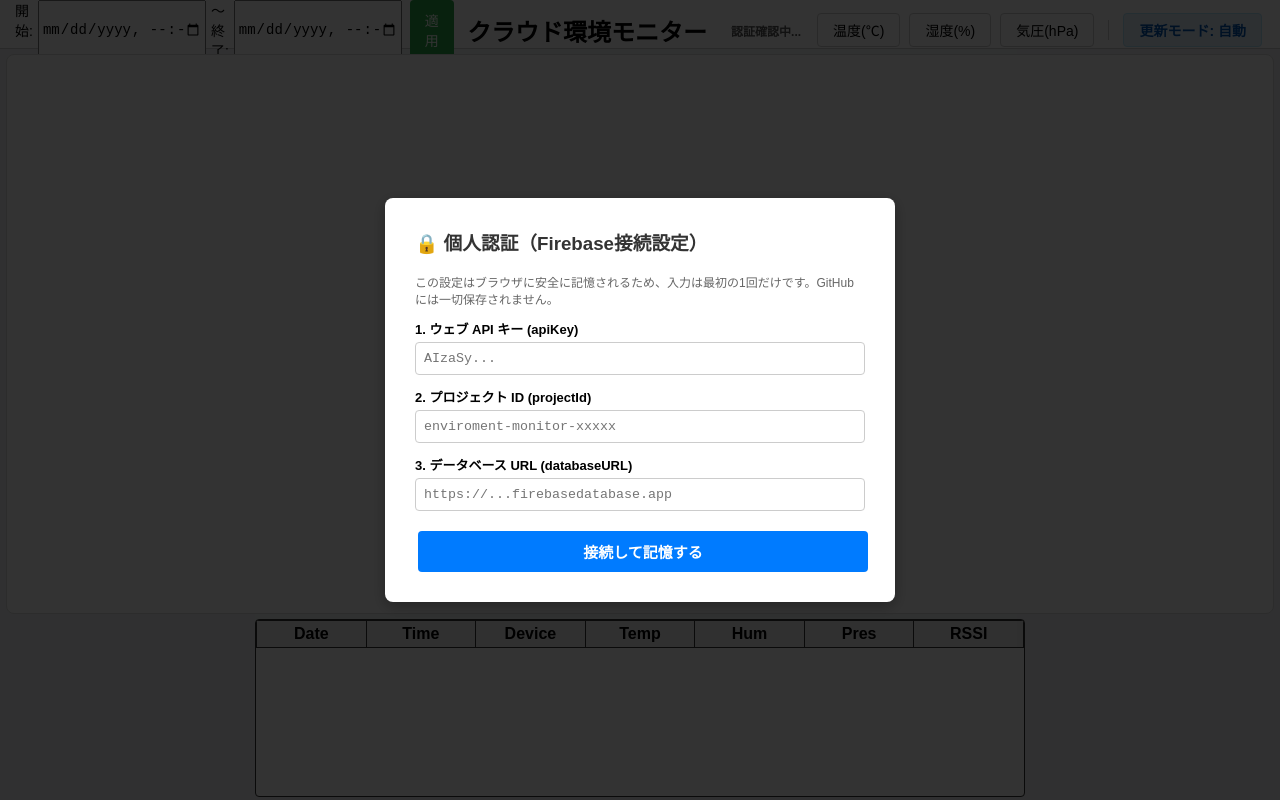
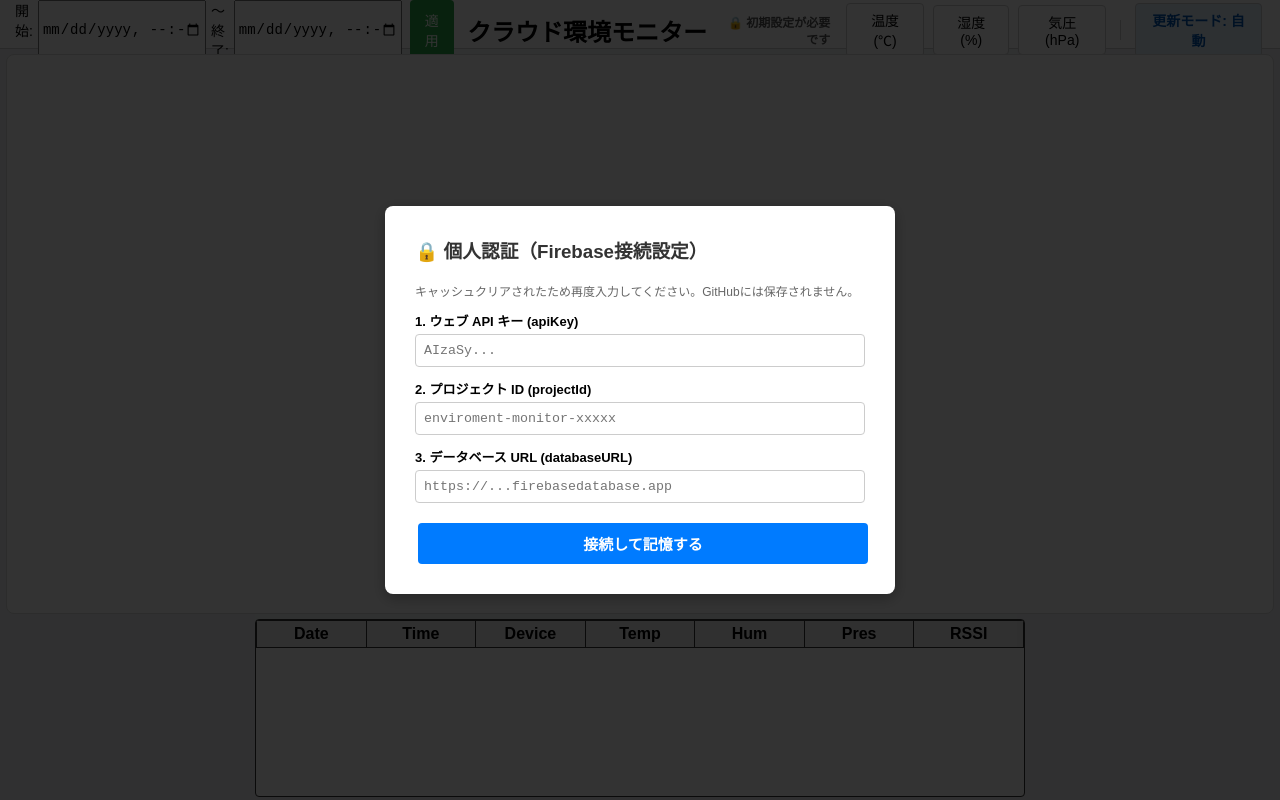
Before and after one commit to TakeshiHigashimura/monitor, a plain HTML site: page index.html in a window 1280 px wide. Drawn offline with nearby package versions, Linux system fonts and the light colour scheme.

Commit message:
Update index.html

```diff
--- a/index.html
+++ b/index.html
@@ -2,7 +2,7 @@
 <html>
 <head>
 <meta charset="UTF-8">
-<title>CLOUD MONITOR (TOTAL SECURE)</title>
+<title>CLOUD MONITOR (TOTAL SECURE V2)</title>
 <script src="https://www.gstatic.com/firebasejs/8.10.1/firebase-app.js"></script>
 <script src="https://www.gstatic.com/firebasejs/8.10.1/firebase-auth.js"></script>
 <script src="https://www.gstatic.com/firebasejs/8.10.1/firebase-database.js"></script>
@@ -17,7 +17,6 @@
   .mode-divider{width:1px; height:20px; background:#ccc; margin:0 8px;}
   button{margin:0 3px;padding:6px 15px;font-size:14px;cursor:pointer;border:1px solid #ccc;background:#fff;border-radius:4px;}
   button.active{background:#007bff;color:#fff;border-color:#0056b3;}
-  .btn-toggle-auto { background:#e3f2fd; color:#0056b3; font-weight:bold; border-color:#b3e5fc; }
 
   .setup-overlay { position:fixed; top:0; left:0; width:100vw; height:100vh; background:rgba(0,0,0,0.8); z-index:9999; display:flex; justify-content:center; align-items:center; }
   .setup-box { background:#fff; padding:30px; border-radius:8px; width:450px; box-shadow:0 4px 15px rgba(0,0,0,0.3); }
@@ -39,17 +38,10 @@
 <div id="setup-screen" class="setup-overlay">
   <div class="setup-box">
     <h3>🔒 個人認証（Firebase接続設定）</h3>
-    <p style="font-size:12px; color:#666; margin:0;">この設定はブラウザに安全に記憶されるため、入力は最初の1回だけです。GitHubには一切保存されません。</p>
-
-    <label>1. ウェブ API キー (apiKey)</label>
-    <input type="text" id="cfg-key" placeholder="AIzaSy...">
-
-    <label>2. プロジェクト ID (projectId)</label>
-    <input type="text" id="cfg-id" placeholder="enviroment-monitor-xxxxx">
-
-    <label>3. データベース URL (databaseURL)</label>
-    <input type="text" id="cfg-url" placeholder="https://...firebasedatabase.app">
-
+    <p style="font-size:12px; color:#666; margin:0;">キャッシュクリアされたため再度入力してください。GitHubには保存されません。</p>
+    <label>1. ウェブ API キー (apiKey)</label><input type="text" id="cfg-key" placeholder="AIzaSy...">
+    <label>2. プロジェクト ID (projectId)</label><input type="text" id="cfg-id" placeholder="enviroment-monitor-xxxxx">
+    <label>3. データベース URL (databaseURL)</label><input type="text" id="cfg-url" placeholder="https://...firebasedatabase.app">
     <button onclick="saveAndConnect()">接続して記憶する</button>
   </div>
 </div>
@@ -63,7 +55,7 @@
     <button id="btn_hum" onclick="changeType('hum')">湿度(%)</button>
     <button id="btn_pres" onclick="changeType('pres')">気圧(hPa)</button>
     <div class="mode-divider"></div>
-    <button id="btn_mode_switch" class="btn-toggle-auto" onclick="toggleUpdateMode()">更新モード: 自動</button>
+    <button id="btn_mode_switch" style="background:#e3f2fd; color:#0056b3; font-weight:bold;" onclick="toggleUpdateMode()">更新モード: 自動</button>
     <button id="btn_manual_fetch" style="background:#28a745;color:#fff;display:none;" onclick="triggerManualFetch()">最新データ読込 ↻</button>
   </div>
 </div>
@@ -77,55 +69,42 @@ const PRESET_COLORS = ['#3498db', '#e74c3c', '#2ecc71', '#f1c40f', '#9b59b6', '#
 
 function parseTS(dStr, tStr) { const d = dStr.split('/'); const t = tStr.split(':'); return new Date(d[0], d[1]-1, d[2], t[0], t[1], t[2]).getTime(); }
 
-// 🚀 画面起動時の処理
 window.onload = function() {
   const savedKey = localStorage.getItem("env_api_key");
   const savedId = localStorage.getItem("env_proj_id");
   const savedUrl = localStorage.getItem("env_db_url");
 
-  if (savedKey && savedId && savedUrl) {
-    document.getElementById("setup-screen").style.display = "none";
-    initFirebase(savedKey, savedId, savedUrl);
+  // 🌟ガード強化：どれか一つでも空っぽなら、必ず初期設定画面を表示して処理を止める
+  if (!savedKey || !savedId || !savedUrl) {
+    document.getElementById("setup-screen").style.display = "flex";
+    document.getElementById("auth-status").innerText = "🔒 初期設定が必要です";
+    return;
   }
+
+  document.getElementById("setup-screen").style.display = "none";
+  initFirebase(savedKey, savedId, savedUrl);
 };
 
-// 💾 ボタンを押した時にキーをブラウザに記憶して接続する処理
 function saveAndConnect() {
   const key = document.getElementById("cfg-key").value.trim();
   const id = document.getElementById("cfg-id").value.trim();
   const url = document.getElementById("cfg-url").value.trim();
 
-  if(!key || !id || !url) {
-    alert("すべての項目を入力してください。");
-    return;
-  }
-
+  if(!key || !id || !url) { alert("すべての項目を入力してください。"); return; }
   localStorage.clear();
-
   try {
     localStorage.setItem("env_api_key", key);
     localStorage.setItem("env_proj_id", id);
     localStorage.setItem("env_db_url", url);
-
-    console.log("[Setup] 設定をブラウザに記憶しました。");
     document.getElementById("setup-screen").style.display = "none";
     initFirebase(key, id, url);
-  } catch(e) {
-    alert("保存エラー: " + e.message);
-  }
+  } catch(e) { alert("保存エラー: " + e.message); }
 }
 
-// ⚙️ Firebaseの初期化とGoogleログイン処理
 function initFirebase(key, id, url) {
-  const firebaseConfig = {
-    apiKey: key,
-    authDomain: `${id}.firebaseapp.com`,
-    projectId: id,
-    databaseURL: url
-  };
+  const firebaseConfig = { apiKey: key, authDomain: `${id}.firebaseapp.com`, projectId: id, databaseURL: url };
   firebase.initializeApp(firebaseConfig);
 
-  // Google認証リダイレクト無限ループ対策版
   firebase.auth().onAuthStateChanged((user) => {
     if (user) {
       console.log("[Auth] ログイン成功:", user.email);
@@ -147,13 +126,13 @@ function initFirebase(key, id, url) {
   });
 }
 
+// （以下、データ読み込みやグラフ描画のロジックは維持されます...）
 async function loadData(fetchAll = false) {
     if (!firebase.auth().currentUser) return;
     const now = new Date();
     const monthTag = `log_${now.getFullYear()}${(now.getMonth()+1).toString().padStart(2,'0')}`;
     let dbRef = firebase.database().ref(monthTag);
     if (!fetchAll) dbRef = dbRef.limitToLast(1000);
-
     try {
         dbRef.once('value', (snapshot) => {
             const json = snapshot.val();
@@ -163,7 +142,6 @@ async function loadData(fetchAll = false) {
         });
     } catch(e) { console.error(e); }
 }
-
 function applyFilter() {
     const sT = document.getElementById('start').value ? new Date(document.getElementById('start').value).getTime() : 0;
     const eT = document.getElementById('end').value ? new Date(document.getElementById('end').value).getTime() : Infinity;
@@ -173,10 +151,8 @@ function applyFilter() {
     displayList.slice().reverse().forEach(d => {
         h += `<tr><td>${d.date}</td><td>${d.time}</td><td>${d.device}</td><td>${Number(d.temp).toFixed(2)}</td><td>${Number(d.hum).toFixed(2)}</td><td>${Number(d.pres).toFixed(1)}</td><td>${d.rssi||'-'}</td></tr>`;
     });
-    tbody.innerHTML = h;
-    updateChart(displayList);
+    tbody.innerHTML = h; updateChart(displayList);
 }
-
 function toggleUpdateMode() {
     const switchBtn = document.getElementById('btn_mode_switch');
     const fetchBtn = document.getElementById('btn_manual_fetch');
@@ -188,16 +164,12 @@ function toggleUpdateMode() {
         loadData(false); startAutoTimer();
     }
 }
-
 function triggerManualFetch() { loadData(true); }
-
 function startAutoTimer() {
     if (refreshIntervalId) clearInterval(refreshIntervalId);
     refreshIntervalId = setInterval(() => { if (isAutoMode && firebase.auth().currentUser) loadData(false); }, 60000);
 }
-
 function changeType(t){ currentType = t; applyFilter(); }
-
 function updateChart(data) {
     ['temp','hum','pres'].forEach(t => document.getElementById('btn_'+t).className = (t===currentType)?'active':'');
     if(chart) chart.destroy(); if(data.length === 0) return;
```
